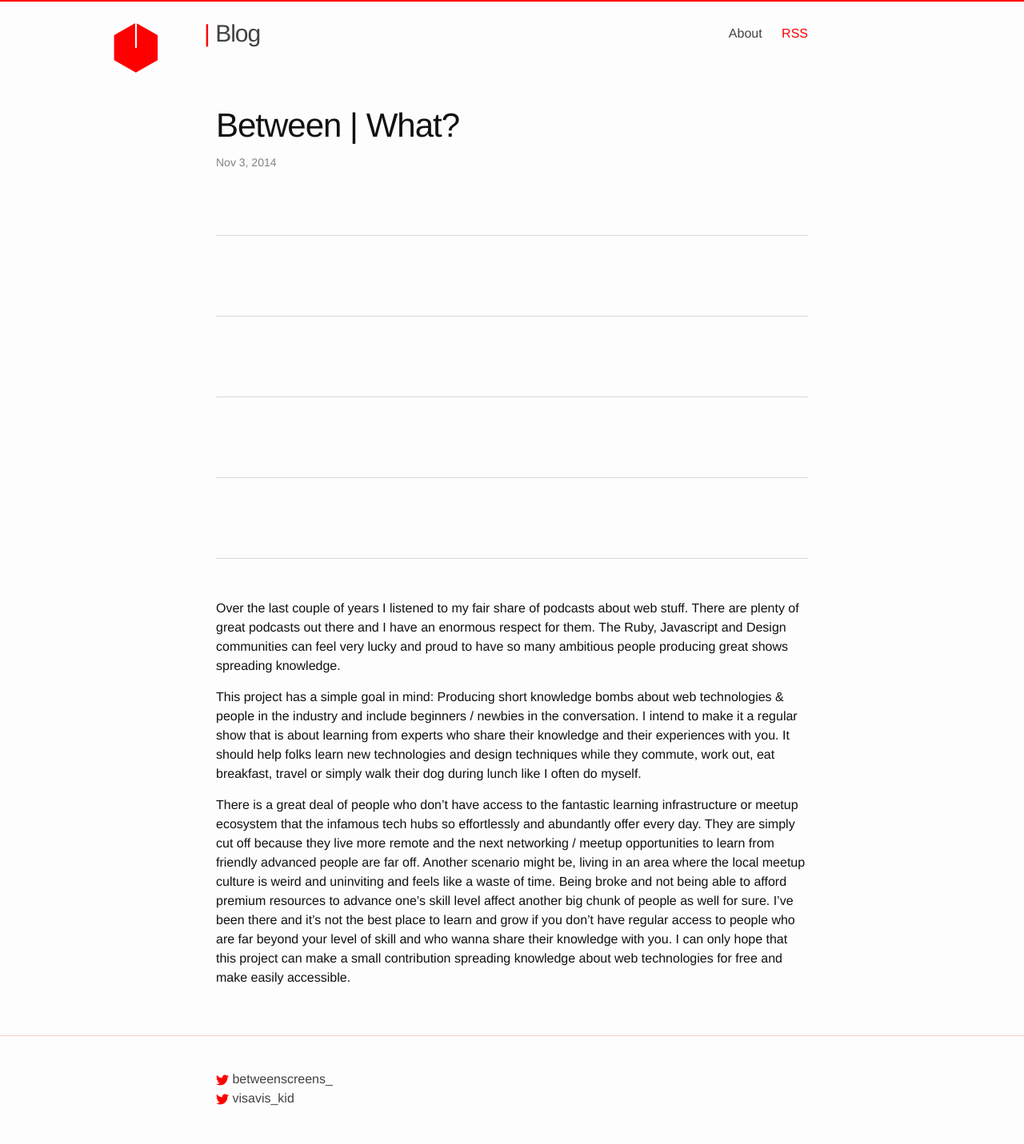
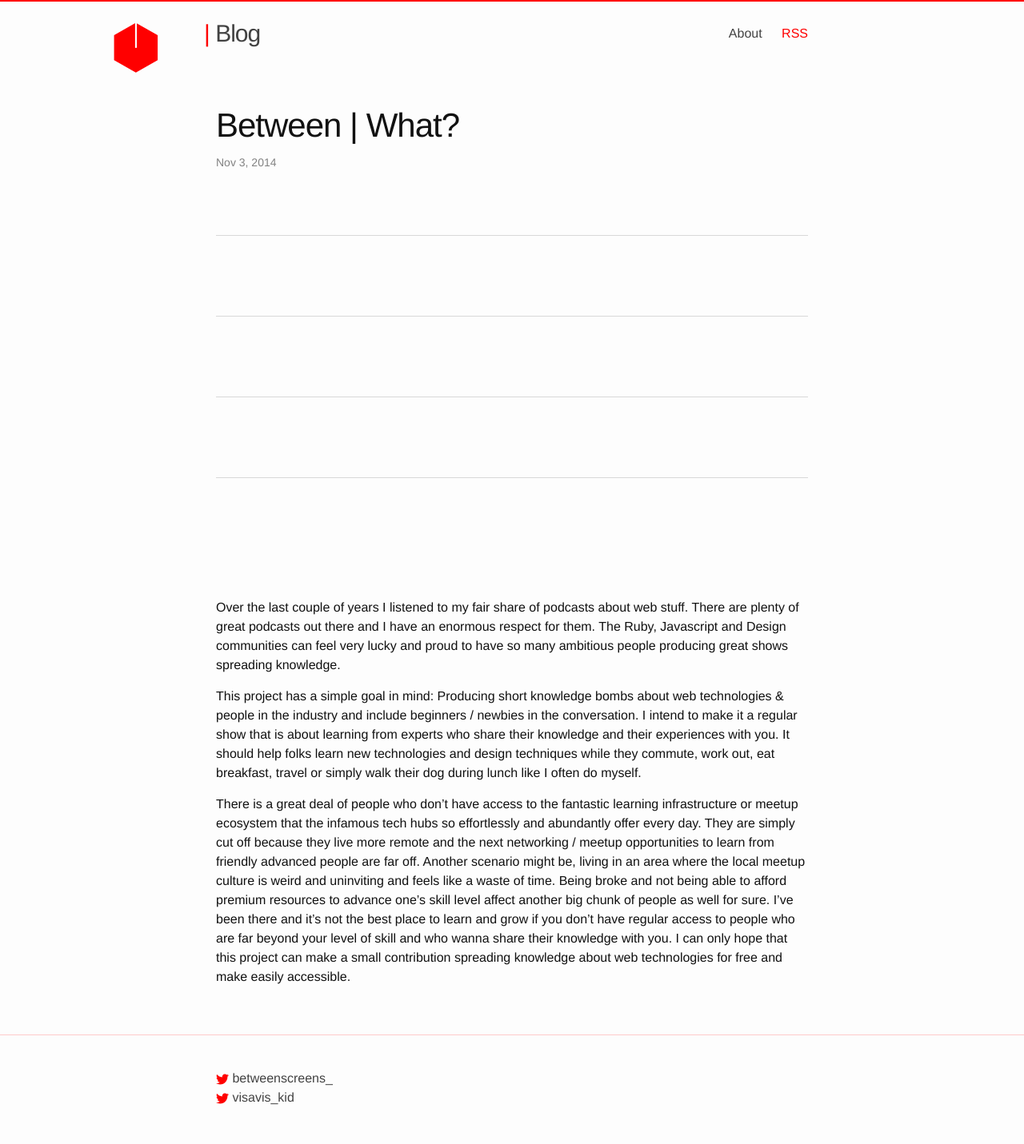
Before and after one commit to vis-kid/between_blog, a Jekyll site: the page built from _posts/2014-11-03-between-what copy 7.md, in a window 1280 px wide. Shown: the whole page at 80% size. Built offline with Jekyll 4.4.1, drawn with Linux system fonts in a browser that asks for light colours.

Commit message:
Adds episode_wrapper for episode list & removes last-child border

```diff
--- a/_layouts/post.html
+++ b/_layouts/post.html
@@ -8,6 +8,7 @@
     <p class="post-meta">{{ page.date | date: "%b %-d, %Y" }}{% if page.author %} • {{ page.author }}{% endif %}{% if page.meta %} • {{ page.meta }}{% endif %}</p>
   </header>
 
+<div id='episode_wrapper'>
 <!-- Interviewee01 -->
 <article class='episode_wrapper'>
   {% if page.interviewee01_name %}
@@ -57,6 +58,7 @@
     <iframe width="100%" height="166" scrolling="no" frameborder="no" src="https://w.soundcloud.com/player/?url=https%3A//api.soundcloud.com/tracks/{{ page.interviewee05_SC_id }}&amp;color=ff5500&amp;auto_play=false&amp;hide_related=false&amp;show_comments=true&amp;show_user=true&amp;show_reposts=false"></iframe>
   {% endif %}
 </article>
+</div>
 
 <article class="post-content">
   {{ content }}
--- a/_sass/_layout.scss
+++ b/_sass/_layout.scss
@@ -286,8 +286,11 @@
   }
 }
 
-.episode_wrapper {
-  border-bottom: 1px solid rgba($grey-color-dark, 0.2);
+#episode_wrapper article {
 	padding-bottom: 50px;
 	margin-bottom: 50px;
+  border-bottom: 1px solid rgba($grey-color-dark, 0.2);
+	&:last-child {
+    border-bottom: none;
+	}
 }
```
